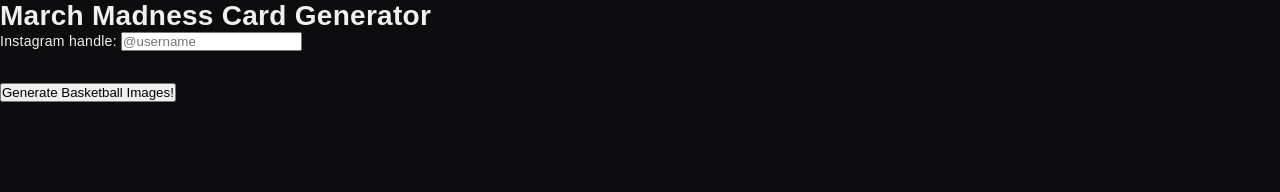
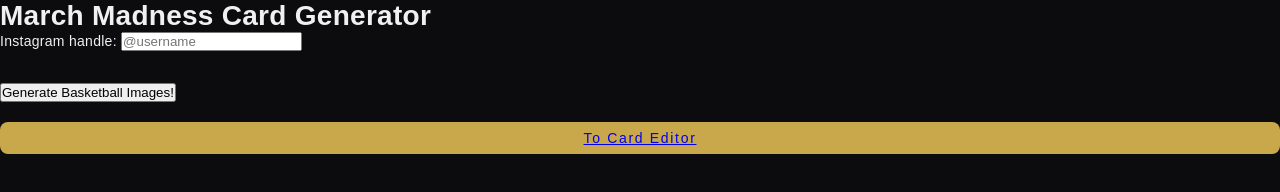
Before and after one commit to SSaltyBiscuit/FalconHacks_2026, a website built with Vite: page index.html in a window 1280 px wide. Built offline with nearby package versions, Linux system fonts and the light colour scheme; what magic-hour would draw is missing.

Commit message:
Add to card editor button

```diff
--- a/index.html
+++ b/index.html
@@ -19,7 +19,9 @@
         <button id="generateBtn">Generate Basketball Images!</button>
       </div>
       <div id="output" style="display: flex; flex-direction: column; align-items: center; justify-content: center; gap: 10px; margin-top: 20px;"></div>
+      <button class="btn-primary"><a href="src/cards.html">To Card Editor</a></button>
     </div>
+
   </body>
   <script type="module" src="/src/main.js"></script>
 </html>
```
